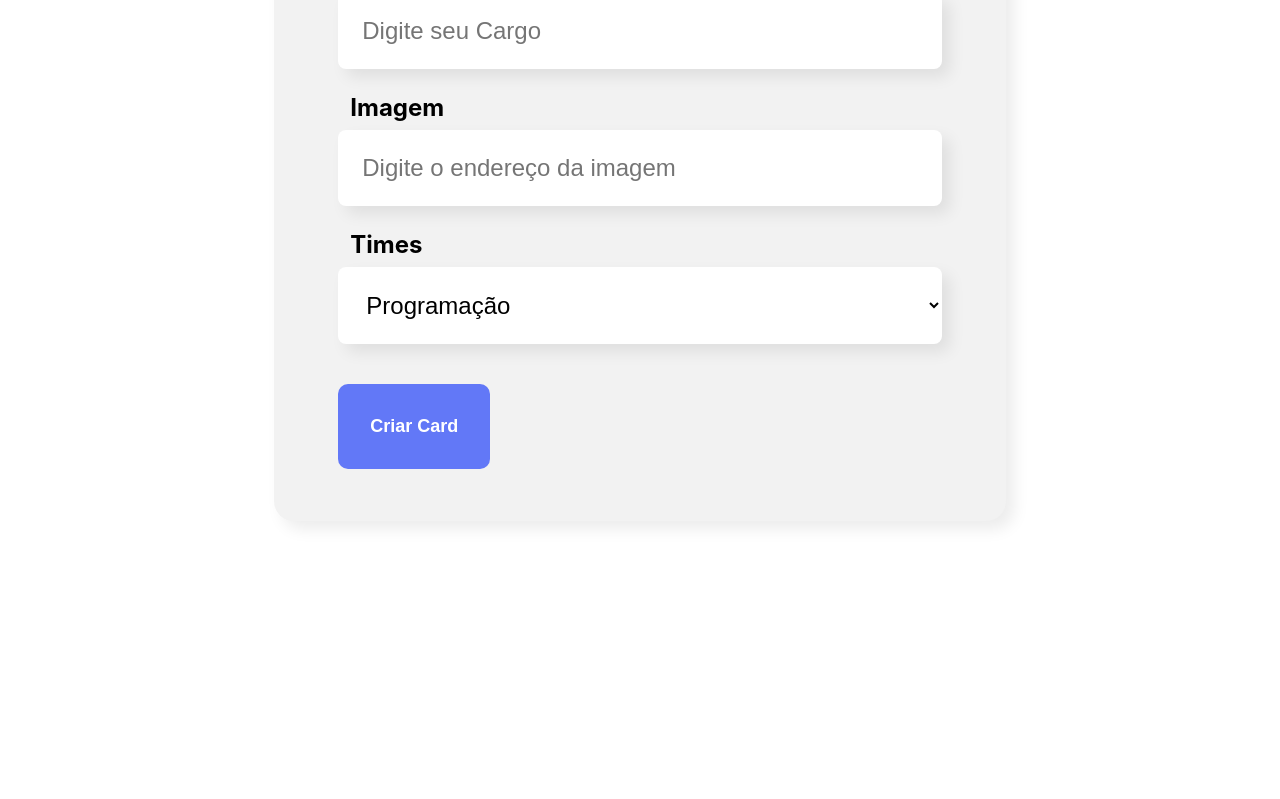
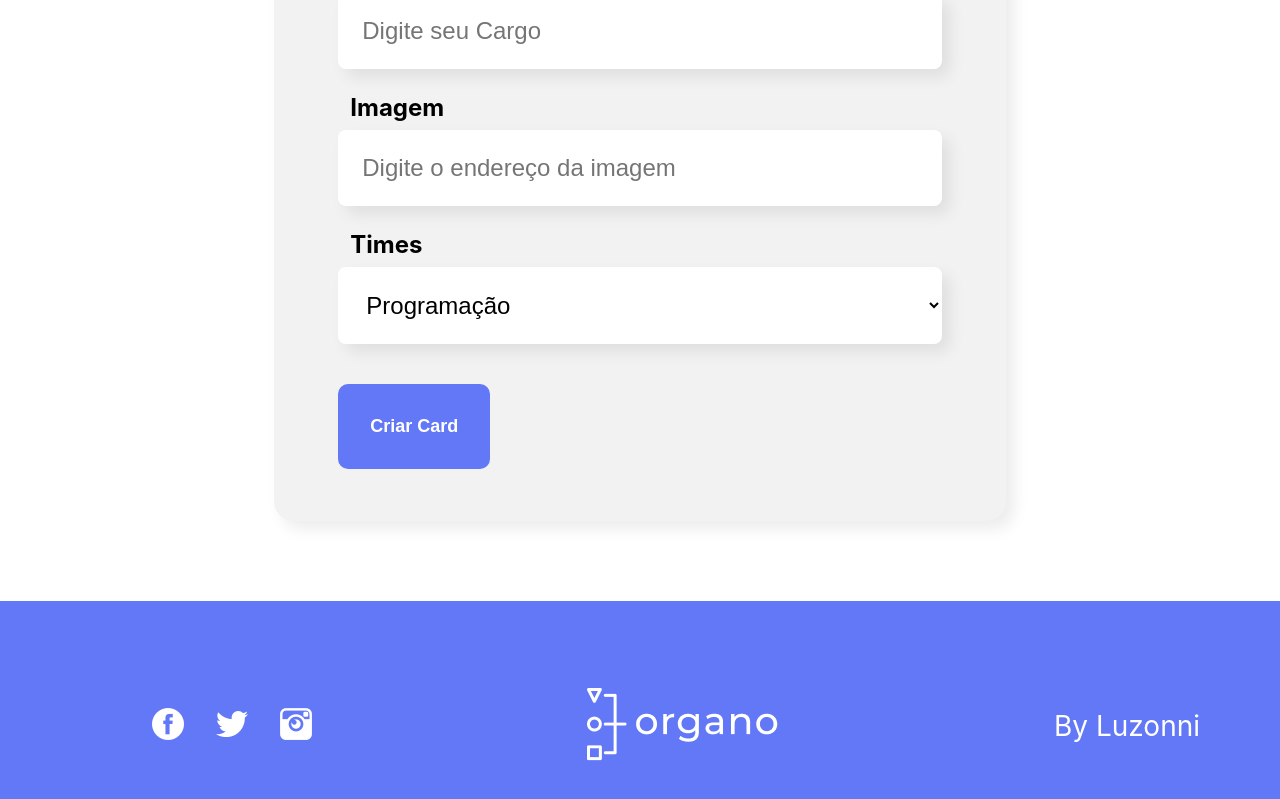
Before and after one commit to luzonni/Organo, a React (Create React App) app: page / in a window 1280 px wide. Shown: the part 868-1667 px from the top of the page. Before the commit the page ends 1469 px from the top, so only its background shows below. Built offline with nearby package versions, Linux system fonts and the light colour scheme; the HTML template or start-up script is replaced by a standard one.

Commit message:
finalização do desafio

```diff
--- a/src/App.js
+++ b/src/App.js
@@ -1,11 +1,70 @@
 import Banner from './components/Banner';
+import Footer from './components/Footer'
 import CardForm from './components/CardForm';
+import { useState } from 'react';
+import Team from './components/Team';
 
 function App() {
+
+  const listTeams = [
+    {
+      name: 'Programação',
+      primaryColor: '#57C278',
+      secundaryColor: '#D9F7E9',
+    },
+    {
+      name: 'Front-End',
+      primaryColor: '#82CFFA',
+      secundaryColor: '#E8F8FF',
+    },
+    {
+      name: 'Data Sciense',
+      primaryColor: '#A6D157',
+      secundaryColor: '#F0F8E2',
+    },
+    {
+      name: 'Devops',
+      primaryColor: '#E06B69',
+      secundaryColor: '#FDE7E8',
+    },
+    {
+      name: 'UX-Design',
+      primaryColor: '#D86EBF',
+      secundaryColor: '#FAE5F5',
+    },
+    {
+      name: 'Mobile',
+      primaryColor: '#FEBA05',
+      secundaryColor: '#FFF5D9',
+    },
+    {
+      name: 'Inovação & Gestão',
+      primaryColor: '#FF8A29',
+      secundaryColor: '#FFEEDF',
+    }
+  ]
+
+  const [collaborators, setCollaborators] = useState([])
+
+  const onNewCollaboratorAdded = (collaborator) => {
+    setCollaborators([...collaborators, collaborator])
+  }
+
   return (
     <div>
       <Banner/>
-      <CardForm/>
+      <CardForm teams={listTeams.map(team => team.name)} onRegistered={collaborator => onNewCollaboratorAdded(collaborator)}/>
+      {listTeams.map(team => {
+        return (
+          <Team
+          key={team.name}
+          name={team.name}
+          primaryColor={team.primaryColor}
+          secundaryColor={team.secundaryColor}
+          collaborators={collaborators.filter(collaborator => collaborator.team === team.name)} />
+        )
+      })}
+      <Footer/>
     </div>
   );
 }
--- a/src/components/CardForm/index.js
+++ b/src/components/CardForm/index.js
@@ -5,16 +5,7 @@ import TextField from "../TextField"
 import "./style.css"
 import { useState } from "react"
 
-const CardForm = () => {
-    const times = [
-        'Programação',
-        'Front-End',
-        'Data Science',
-        'Devops',
-        'UX-Design',
-        'Mobile',
-        'Inovação e Gestão'
-    ]
+const CardForm = (props) => {
 
     const [name, setName] = useState('')
     const [office, setOffice] = useState('')
@@ -23,7 +14,11 @@ const CardForm = () => {
 
     const onSave = (event) => {
         event.preventDefault()
-        console.log("Form foi submetido", name, office, img, team)
+        props.onRegistered({name, office, img, team})
+        setName('')
+        setOffice('')
+        setIMG('')
+        setTeam('')
     }
 
     return (
@@ -53,7 +48,7 @@ const CardForm = () => {
                 <SuspendedList
                     required={true}
                     label="Times"
-                    items={times}
+                    items={props.teams}
                     value={team}
                     onChange={value => setTeam(value)}
                 />
--- /dev/null
+++ b/src/components/CollaboratorCard/index.js
@@ -0,0 +1,18 @@
+import "./style.css"
+
+const CollaboratorCard = ({name, office, img, color}) => {
+
+    return (
+        <div className="collaborator">
+            <div style={{backgroundColor:color}} className="header">
+                <img src={img} alt={name}/>
+            </div>
+            <div className="footer">
+                <h4>{name}</h4>
+                <h5>{office}</h5>
+            </div>
+        </div>
+    )
+}
+
+export default CollaboratorCard
--- /dev/null
+++ b/src/components/CollaboratorCard/style.css
@@ -0,0 +1,36 @@
+.collaborator {
+    width: 280px;
+}
+
+.collaborator .header {
+    border-radius: 10px 10px 0px 0px;
+}
+.collaborator img {
+    width: 100px;
+    border-radius: 50%;
+    position: relative;
+    bottom: -50px;
+}
+
+.collaborator .footer {
+    background: #FFFFFF;
+    box-shadow: 5px 5px 15px rgba(0, 0, 0, 0.08);
+    border-radius: 0px 0px 10px 10px;
+    padding-top: 60px;
+    padding-bottom: 40px;
+}
+
+.collaborator .footer h4 {
+    color: #6278F7;
+    font-size: 18px;
+    line-height: 22px;
+    font-weight: bold;
+    margin-bottom: 8px;
+}
+
+.collaborator .footer h5 {
+    font-size: 18px;
+    line-height: 22px;
+    color: #212121;
+    padding: 0 16px;
+}
--- /dev/null
+++ b/src/components/Footer/index.js
@@ -0,0 +1,37 @@
+import './style.css'
+
+const Footer = () => {
+    return (
+        <footer className='footer-site'>
+            <section>
+                <ul>
+                    <li>
+                        <a href="facebook.com" target="_blank">
+                            <img src="/imgs/fb.png" alt="" />
+                        </a>
+                    </li>
+                    <li>
+                        <a href="twitter.com" target="_blank">
+                            <img src="/imgs/tw.png" alt="" />
+                        </a>
+                    </li>
+                    <li>
+                        <a href="instagram.com" target="_blank">
+                            <img src="/imgs/ig.png" alt="" />
+                        </a>
+                    </li>
+                </ul>
+            </section>
+            <section>
+                <img src="/imgs/logo.png" alt="" />
+            </section>
+            <section>
+                <p>
+                    By Luzonni
+                </p>
+            </section>
+        </footer>
+    )
+}
+
+export default Footer
--- /dev/null
+++ b/src/components/Footer/style.css
@@ -0,0 +1,21 @@
+.footer-site {
+    background: #6278F7;
+    color: #FFF;
+    padding: 80px;
+    display: flex;
+    justify-content: space-between;
+    align-items: center;
+}
+
+.footer-site ul li {
+    display: inline-block;
+    margin-left: 32px;
+}
+
+.footer-site ul li:last-child {
+    margin-right: 0;
+}
+
+.footer-site p {
+    font-size: 28px;
+}
--- /dev/null
+++ b/src/components/Team/index.js
@@ -0,0 +1,30 @@
+import CollaboratorCard from "../CollaboratorCard"
+import "./style.css"
+
+const Team = (props) => {
+
+    const secundary = {backgroundColor: props.secundaryColor}
+    const primary = {borderColor: props.primaryColor}
+
+    return (
+        (props.collaborators.length > 0) && <section className="team" style={secundary} >
+            <h3 style={primary} >{props.name}</h3>
+            <div className="collaborators">
+                {props.collaborators.map( collaborator => {
+                    return (
+                        <CollaboratorCard
+                            key={collaborator.name}
+                            name={collaborator.name}
+                            office={collaborator.office}
+                            img={collaborator.img}
+                            team={collaborator.team}
+                            color={props.primaryColor}
+                        />
+                    )
+                } )}
+            </div>
+        </section>
+    )
+}
+
+export default Team
--- /dev/null
+++ b/src/components/Team/style.css
@@ -0,0 +1,18 @@
+.team {
+    text-align: center;
+    padding: 32px;
+}
+
+.team h3 {
+    font-size: 32px;
+    border-bottom: 4px solid;
+    display: inline-block;
+    padding: 8px;
+}
+
+.collaborators {
+    display: flex;
+    justify-content: space-around;
+    margin-top: 32px;
+    flex-wrap: wrap;
+}
```
